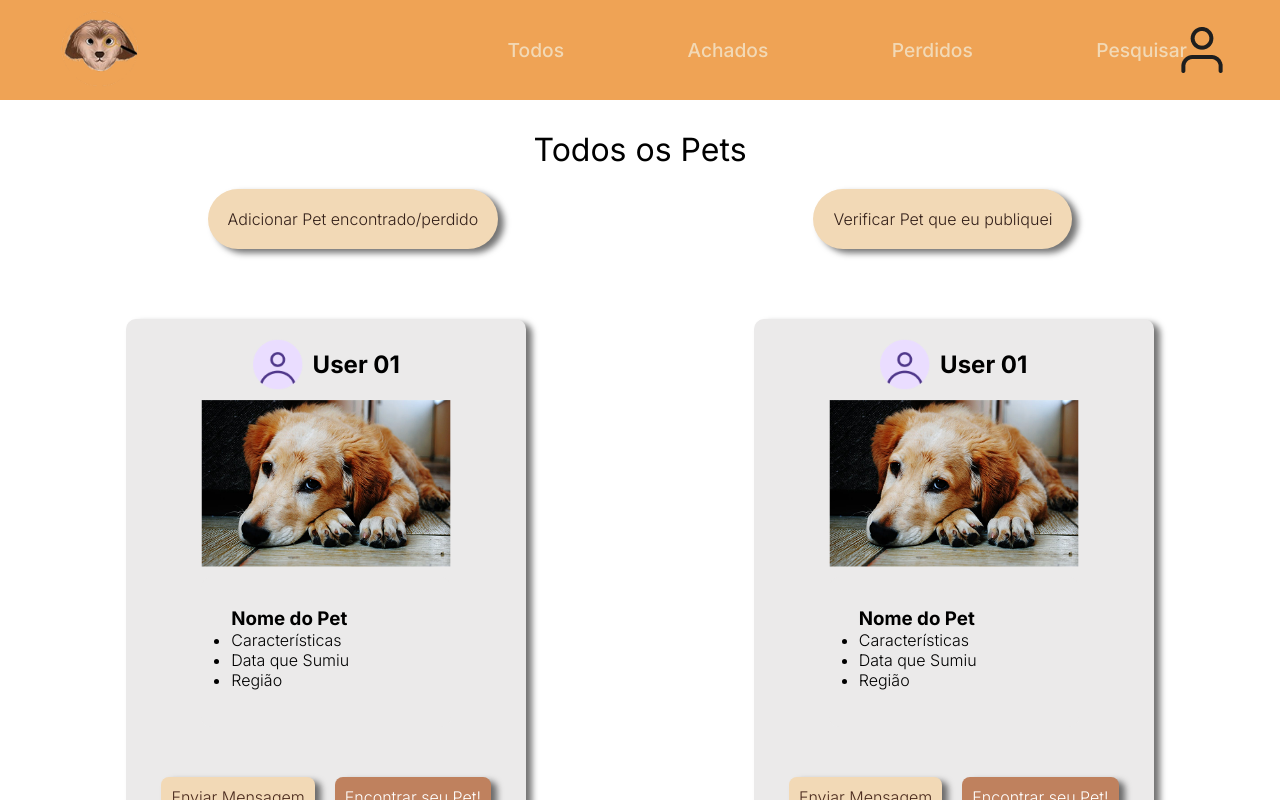
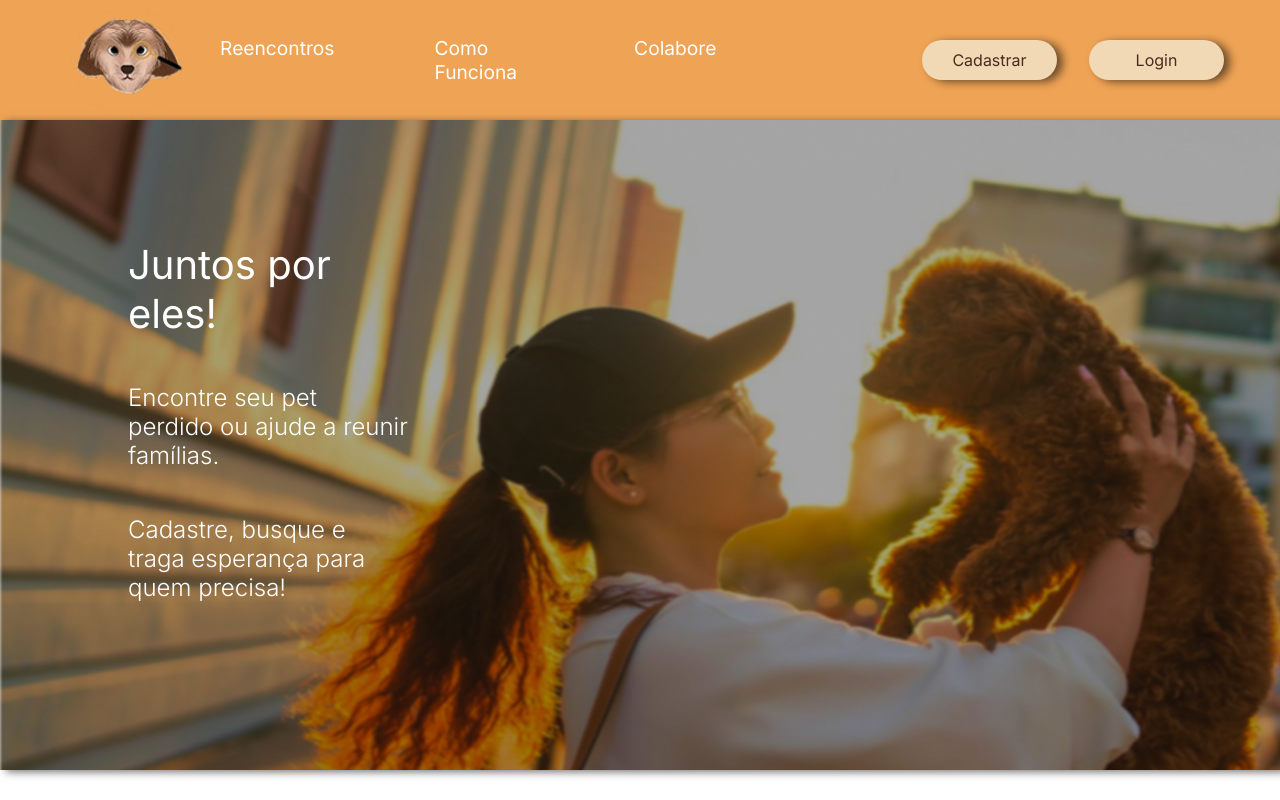
Before and after one commit to israelsouza/busca-pet, a React (Vite) app in the folder frontend/busca-pet/: page / in a window 1280 px wide. Shown: the top 800 px of the page. Built offline with nearby package versions, Linux system fonts and the light colour scheme; a web font is replaced by a local one.

Commit message:
fix: adjustment route

```diff
--- a/frontend/busca-pet/src/App.jsx
+++ b/frontend/busca-pet/src/App.jsx
@@ -13,7 +13,6 @@
     <div className="App">
       <BrowserRouter>
         <Routes>
-          <Route path="/"  element={<TodosPets />}/>
           <Route path="/" element={<Home />} />
           <Route path="/form/cadastro" element={<Cadastro />} />
           <Route path="/form/login" element={<Login />} />
@@ -21,6 +20,7 @@
 
           <Route path="/posts/criar-post" element={<TelaPost />} />
           <Route path="/posts/pesquisa" element={<PageResearch />} />
+          <Route path="/posts/all"  element={<TodosPets />}/>
         </Routes>
       </BrowserRouter>
     </div>
```
